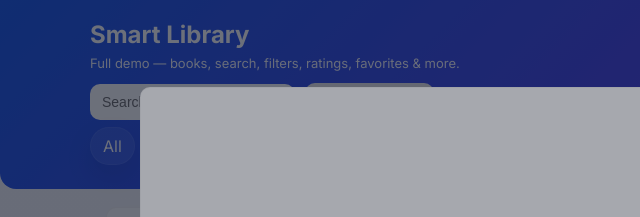
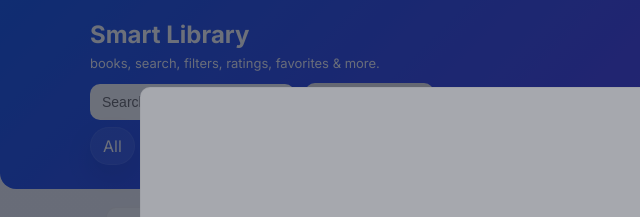
Before and after one commit to mohammedarqamahmed/smart-library, a plain HTML site: page index.html in a window 1280 px wide. Shown: the top 217 px of the page, 0-640 px from the left. Drawn offline with Linux system fonts and the light colour scheme.

Commit message:
Update index.html

```diff
--- a/index.html
+++ b/index.html
@@ -3,7 +3,7 @@
 <head>
   <meta charset="utf-8" />
   <meta name="viewport" content="width=device-width, initial-scale=1" />
-  <title>Smart Library </title>
+  <title>Smart Library</title>
   <link href="https://fonts.googleapis.com/css2?family=Inter:wght@300;400;600;700&display=swap" rel="stylesheet">
   <link rel="stylesheet" href="style.css" />
 </head>
@@ -14,7 +14,7 @@
         <div class="hero-row">
           <div class="left">
             <h1 class="title">Smart Library</h1>
-            <p class="subtitle">Full demo — books, search, filters, ratings, favorites & more.</p>
+            <p class="subtitle">books, search, filters, ratings, favorites & more.</p>
           </div>
 
           <div class="right-controls">
```
